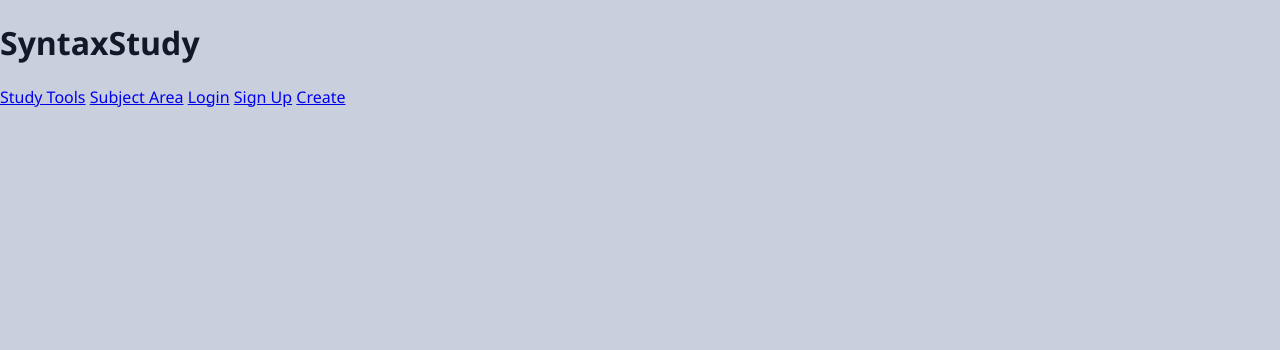
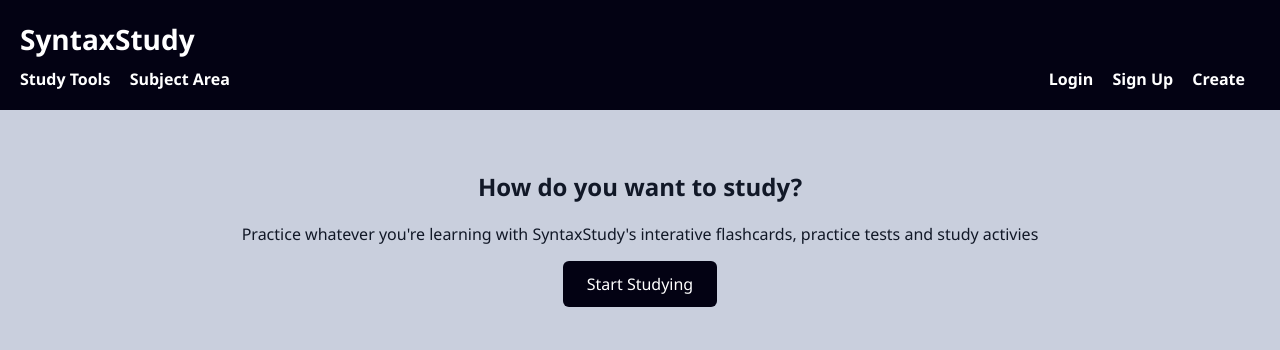
Before and after one commit to MckenzieConnor-Williams/GroupProject, a plain HTML site: page index.html in a window 1280 px wide. Drawn offline with Linux system fonts and the light colour scheme.

Commit message:
Still working on homepage
- added header
- added some css
- small description with a button

```diff
--- /dev/null
+++ b/homepage.css
@@ -0,0 +1,60 @@
+body
+{
+    margin: 0;
+    font-family: "Segoe UI", Tahoma, Geneva, Verdana, sans-serif;
+    background-color: #c9cfdd;
+    color: #111827
+}
+
+header {
+    background-color: #030213;
+    padding: 20px;
+    color: white;
+}
+
+.title {
+    margin: 0;
+    font-size: 28px;
+    font-weight: bold;
+}
+
+/* Navigation */
+
+.navbar
+{
+    display: flex; /*aligns in a row*/
+    justify-content: space-between; /*space between nav-left and nav-right*/
+    margin-top: 10px; /*Creating Space between title and navbar*/
+}
+
+/*style all linkgs*/
+.nav-left a, .nav-right a
+{
+    margin-right: 15px;
+    color: white;
+    text-decoration: none;
+    font-weight: bold;
+}
+.nav-left a:hover, .nav-right a:hover
+{
+    color: #c9cfdd;        /* Darker color on hover */
+    text-decoration: none;
+}
+
+.hero
+{
+    text-align: center;
+    padding: 40px 100px;
+}
+
+.start-btn
+{
+    padding: 12px 24px;
+    font-size: 16px;
+    font-family: "Segoe UI", Tahoma, Geneva, Verdana, sans-serif;
+    background-color: #030213;
+    color: white;
+    border: none; /*remove default button*/
+    border-radius: 6px; /*rounds the corner*/
+    cursor: pointer; /*changes cursor to pointer on hover for interactivity*/
+}
--- a/index.html
+++ b/index.html
@@ -4,21 +4,38 @@
         <title>HomePage</title>
         <meta charset="UTF-8">
         <meta name="viewport" content="width=device-width, initial-scale=1.0">
-          <link rel="stylesheet" href="index.css">
-          <link rel="stylesheet" href="Style.css">
+
+        <!-- Main CSS -->
+        <link rel="stylesheet" href="style.css">
+        <!-- Page Specific CSS -->
+        <link rel="stylesheet" href="homepage.css">
     </head>
 
     <body>
+    <header>
+        <!-- Header -->
         <h1 class ="title">SyntaxStudy</h1>
 
-        <nav>
-        <a href="#" class="StudyTools">Study Tools</a>
-         <a href="#" class="Subject Area">Subject Area</a>
-         <a href="#" class="Login">Login</a>
-         <a href="#" class="SignUp">Sign Up</a>
-         <a href="#" class="Create">Create</a>
-        </nav>
+    <nav class = "navbar">
+        <div class = "nav-left">
+            <a href="#" class="study-tools">Study Tools</a>
+            <a href="#" class="subject-area">Subject Area</a>
+        </div>
 
-    </body>
+        <div class ="nav-right">
+            <a href="#" class="login">Login</a>
+            <a href="#" class="signup">Sign Up</a>
+            <a href="#" class="create">Create</a>
+        </div>
+    </nav>
+    </header>
 
+    <main>
+        <section class="hero">
+            <h2>How do you want to study?</h2>
+            <p>Practice whatever you're learning with SyntaxStudy's interative flashcards, practice tests and study activies</p>
+            <button class="start-btn">Start Studying</button>
+        </section>
+    </main>
+</body>
 </html>
```
